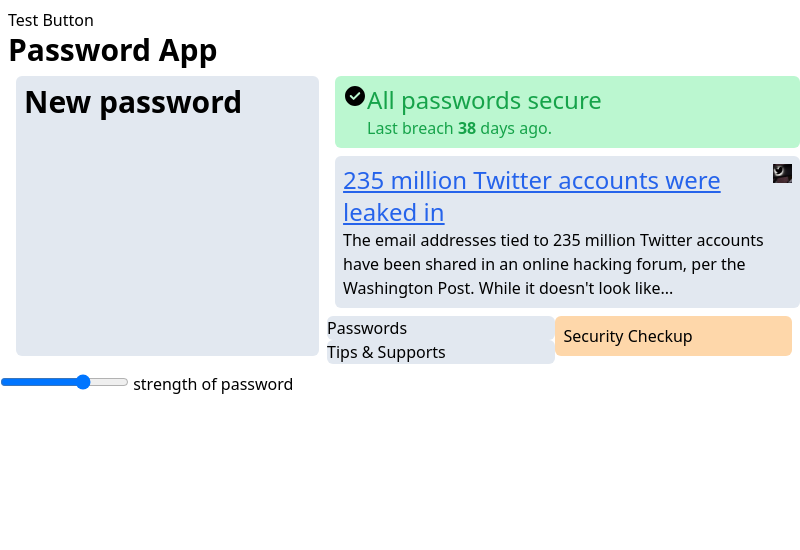
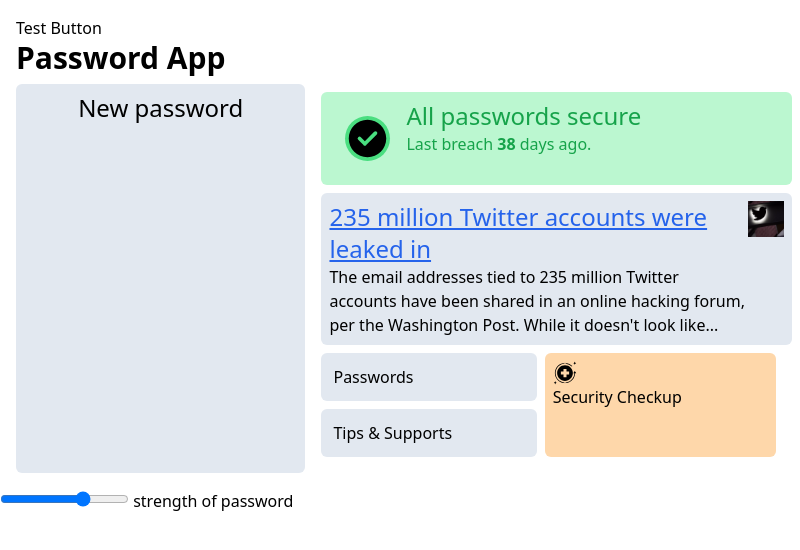
Before and after one commit to shinykiwi/password-app, an Electron app: page views/index.html in a window 800 px wide. Drawn offline with Linux system fonts and the light colour scheme; files whose address does not match are found by name.

Commit message:
more styling

```diff
--- a/views/index.html
+++ b/views/index.html
@@ -8,20 +8,20 @@
     <title>Password App</title>
 </head>
 <body>
-<div class="m-2">
+<div class="m-4">
     <button id="testButton" onclick="myClickFunction()">Test Button</button>
     <div class="w-full">
         <h1 class="text-3xl font-bold">Password App</h1>
     </div>
-    <div class="flex">
-        <div class="w-full bg-slate-200 rounded-md p-2 m-2">
-            <p class="text-3xl font-bold">New password</p>
+    <div class="flex mt-2">
+        <div class="w-full bg-slate-200 rounded-md p-2 mr-2 align-middle text-center">
+            <p class="text-2xl align-middle">New password</p>
         </div>
         <div class="">
             <div class="w-full bg-green-200 text-green-600 rounded-md p-2 m-2">
                 <div class="flex">
-                    <div>
-                        <img src="img/check.svg" alt="check" width="24" height="24">
+                    <div class="flex align-middle h-full m-4 bg-green-400 rounded-full text-green-400">
+                        <img src="../img/check.svg" alt="check" width="45" height="45">
                     </div>
                     <div>
                         <p class="text-2xl">All passwords secure</p>
@@ -34,20 +34,21 @@
                     <h1 class="text-blue-600 underline text-2xl">235 million Twitter accounts were leaked in</h1>
                     <p>The email addresses tied to 235 million Twitter accounts have been shared in an online hacking forum, per the Washington Post. While it doesn't look like...</p>
                 </div>
-                <div >
-                    <img src="img/twitter.png" alt="twitter" width="50" height="50">
+                <div>
+                    <img src="../img/twitter.png" alt="twitter" width="100" height="100">
                 </div>
             </div>
-            <div class="flex">
+            <div class="flex m-2">
                 <div class="w-full">
                     <div>
-                        <h1 class="bg-slate-200 rounded-md p-3">Passwords</h1>
+                        <h1 class="bg-slate-200 rounded-md p-3 mr-2 mb-2">Passwords</h1>
                     </div>
-                    <div class="bg-slate-200 rounded-md p-3">
+                    <div class="bg-slate-200 rounded-md p-3 mr-2 mb-2">
                         <h1>Tips & Supports</h1>
                     </div>
                 </div>
-                <div class="h-full w-full bg-orange-200 rounded-md p-2">
+                <div class="w-full bg-orange-200 rounded-md p-2 row-span-2 mb-2">
+                    <img src="../img/medical-recovery.svg" alt="health" width="24" height="24">
                     <h1>Security Checkup</h1>
                 </div>
             </div>
```
Also changed, not shown: dist/output.css, img/medical-recovery.svg (added).
